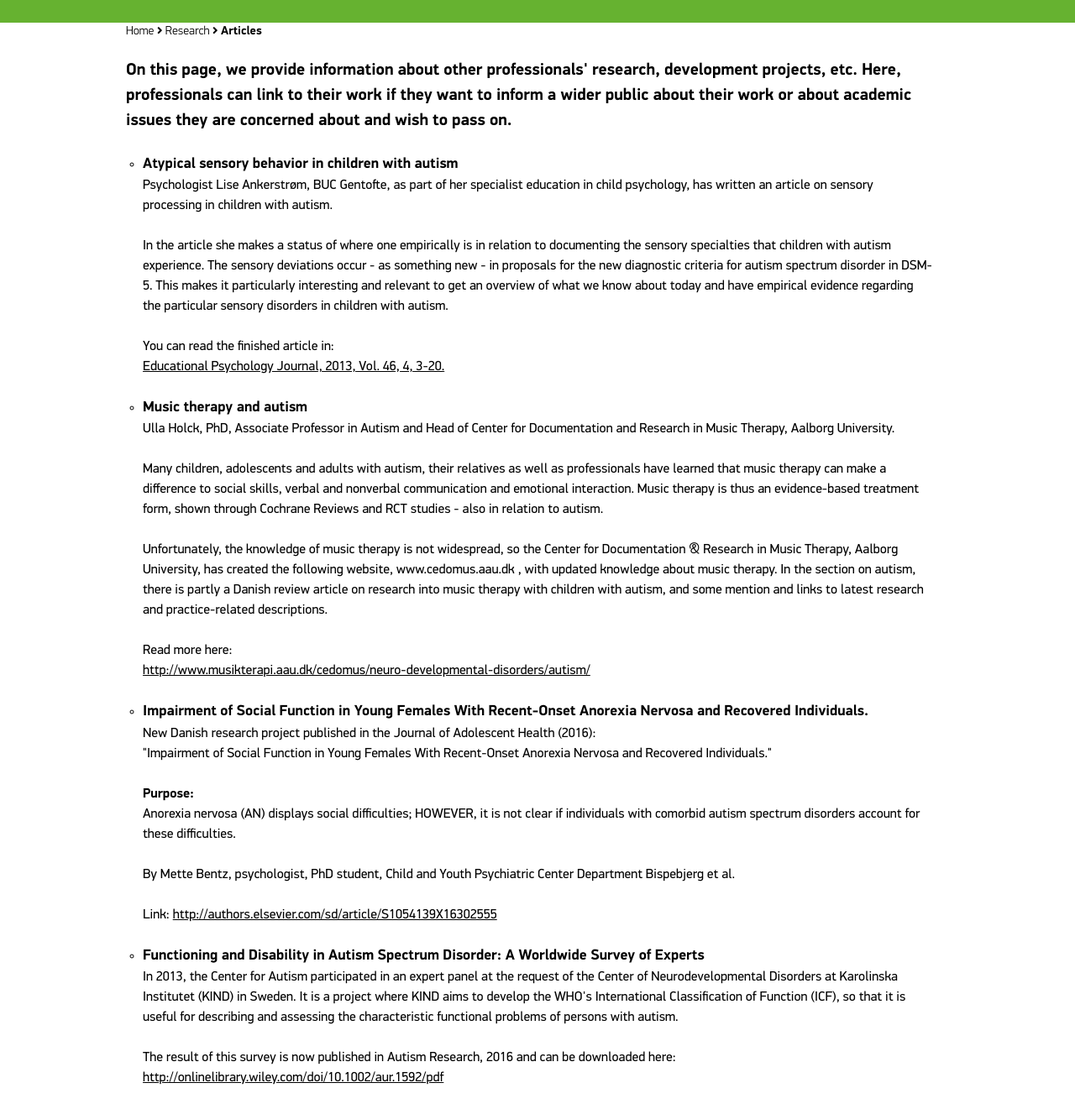
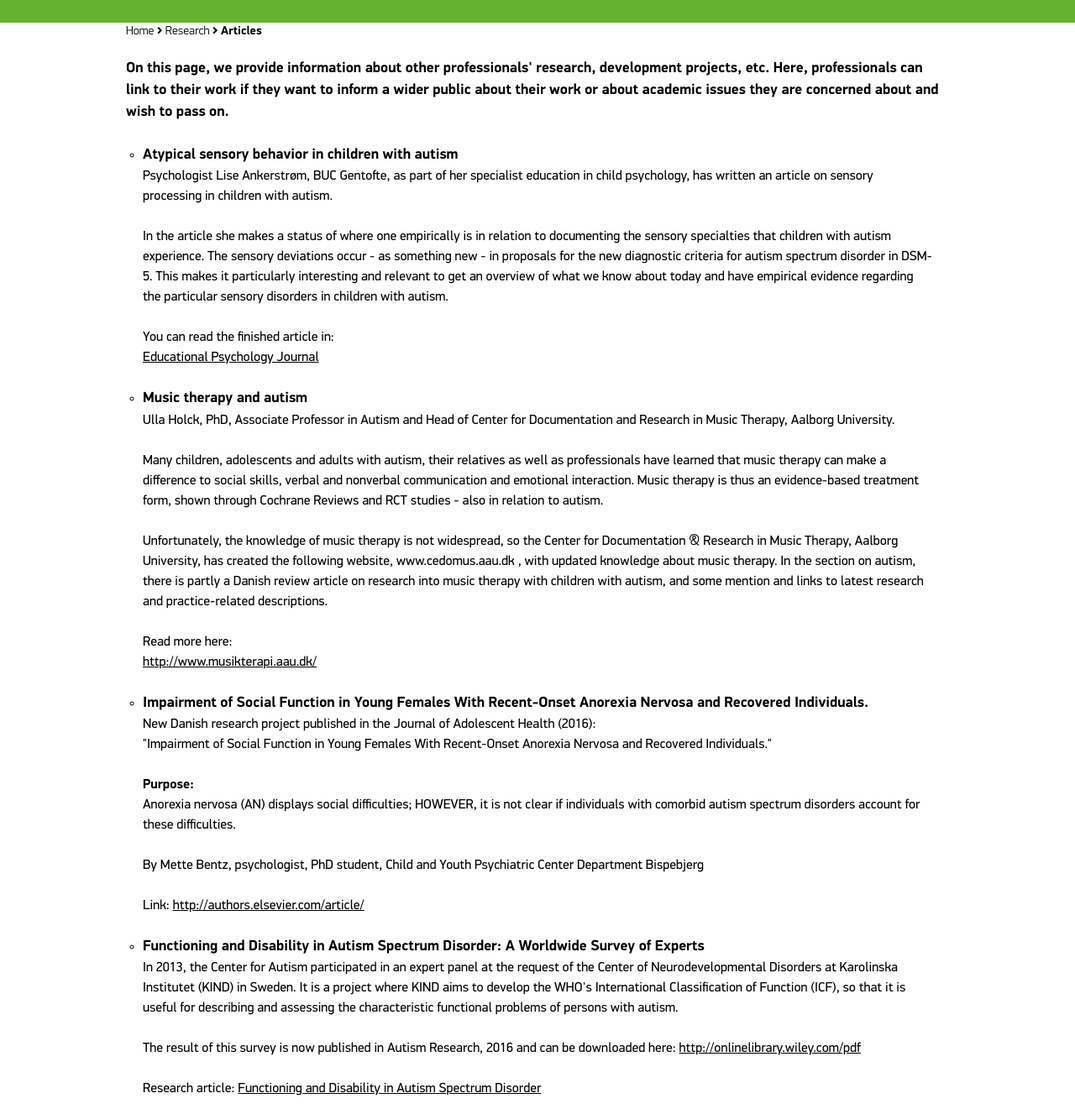
Before and after one commit to Ajacko97/Exam, a plain HTML site: page articles.html in a window 1280 px wide. Shown: the part 273-1594 px from the top of the page at 84% size. Drawn offline with nearby package versions, Linux system fonts and the light colour scheme.

Commit message:
Last changes with articles subpage

```diff
--- a/articles.html
+++ b/articles.html
@@ -121,7 +121,7 @@
       </div>
       <div id="smallnav"><a href="index.html" id="navh">Home</a> <i class="fas fa-angle-right"></i> <a href="#" id="navf">Research</a> <i class="fas fa-angle-right"></i> <a href="articles.html" id="navactiv">Articles</a></div>
       <div id="rescnt">
-		<h3>On this page, we provide information about other professionals' research, development projects, etc. Here, professionals can link to their work if they want to inform a wider public about their work or about academic issues they are concerned about and wish to pass on.</h3><br>
+		<h4>On this page, we provide information about other professionals' research, development projects, etc. Here, professionals can link to their work if they want to inform a wider public about their work or about academic issues they are concerned about and wish to pass on.</h4><br>
 		  <ul>
 		  	<li><h4>Atypical sensory behavior in children with autism</h4></li>
 			  <p>Psychologist Lise Ankerstrøm, BUC Gentofte, as part of her specialist education in child psychology, has written an article on sensory processing in children with autism. <br><br>
@@ -132,7 +132,7 @@ In the article she makes a status of where one empirically is in relation to doc
 <br><br>
 You can read the finished article in:<br>
 
-<a href="http://www.skolepsykologi.dk/50--%C3%A5rgang-4---abstracts">Educational Psychology Journal, 2013, Vol. 46, 4, 3-20.</a></p><br>
+<a href="http://www.skolepsykologi.dk/50--%C3%A5rgang-4---abstracts">Educational Psychology Journal</a></p><br>
 			<li><h4>Music therapy and autism</h4></li>
 			<p>Ulla Holck, PhD, Associate Professor in Autism and Head of Center for Documentation and Research in Music Therapy, Aalborg University.<br><br>
 
@@ -146,7 +146,7 @@ Unfortunately, the knowledge of music therapy is not widespread, so the Center f
 
 
 
-Read more here:<br><a href="http://www.cedomus.aau.dk/">http://www.musikterapi.aau.dk/cedomus/neuro-developmental-disorders/autism/</a></p><br>
+Read more here:<br><a href="http://www.cedomus.aau.dk/">http://www.musikterapi.aau.dk/</a></p><br>
 			<li><h4>Impairment of Social Function in Young Females With Recent-Onset Anorexia Nervosa and Recovered Individuals.</h4></li>
 			  <p>New Danish research project published in the Journal of Adolescent Health (2016):<br>
 
@@ -158,19 +158,19 @@ Read more here:<br><a href="http://www.cedomus.aau.dk/">http://www.musikterapi.a
 
 
 
-By Mette Bentz, psychologist, PhD student, Child and Youth Psychiatric Center Department Bispebjerg et al.<br><br>
+By Mette Bentz, psychologist, PhD student, Child and Youth Psychiatric Center Department Bispebjerg<br><br>
 
-			  Link: <a href="http://authors.elsevier.com/sd/article/S1054139X16302555">http://authors.elsevier.com/sd/article/S1054139X16302555</a></p><br>
+			  Link: <a href="http://authors.elsevier.com/sd/article/S1054139X16302555">http://authors.elsevier.com/article/</a></p><br>
 			<li><h4>Functioning and Disability in Autism Spectrum Disorder: A Worldwide Survey of Experts</h4></li>
 		  <p>In 2013, the Center for Autism participated in an expert panel at the request of the Center of Neurodevelopmental Disorders at Karolinska Institutet (KIND) in Sweden. It is a project where KIND aims to develop the WHO's International Classification of Function (ICF), so that it is useful for describing and assessing the characteristic functional problems of persons with autism.<br><br>
 
 
 
-The result of this survey is now published in Autism Research, 2016 and can be downloaded here: <a href="http://onlinelibrary.wiley.com/doi/10.1002/aur.1592/pdf">http://onlinelibrary.wiley.com/doi/10.1002/aur.1592/pdf</a><br><br>
+The result of this survey is now published in Autism Research, 2016 and can be downloaded here: <a href="http://onlinelibrary.wiley.com/doi/10.1002/aur.1592/pdf">http://onlinelibrary.wiley.com/pdf</a><br><br>
 
 
 
-Research article: <a href="https://www.centerforautisme.dk/media/250124/asd-expert-survey.pdf">Functioning and Disability in Autism Spectrum Disorder: A Worldwide Survey of Experts</a></p><br>
+Research article: <a href="https://www.centerforautisme.dk/media/250124/asd-expert-survey.pdf">Functioning and Disability in Autism Spectrum Disorder</a></p><br>
 		  </ul>
 		</div>
     </section>
--- a/css/main.css
+++ b/css/main.css
@@ -793,19 +793,23 @@ li.dropdown.dropdown-content img {
 	.res {
 		display: grid;
 		height: 100%;
+		width: 100%;
 		grid-template-areas: 'headerres' 'snav';
 		grid-template-columns: 1fr;
 	}
 	#rescnt {
 		display: grid;
 		margin: 20px 20px;
+		font-size: 0.9em;
 	}
 	#rescnt ul {
+		max-width: 100%;
 		list-style: outside;
 		list-style-type: circle;
 		margin: 0 20px;
 	}
 	#rescnt a {
+		display: grid;
 		color: black;
 	}
 	#headerjae {
```
